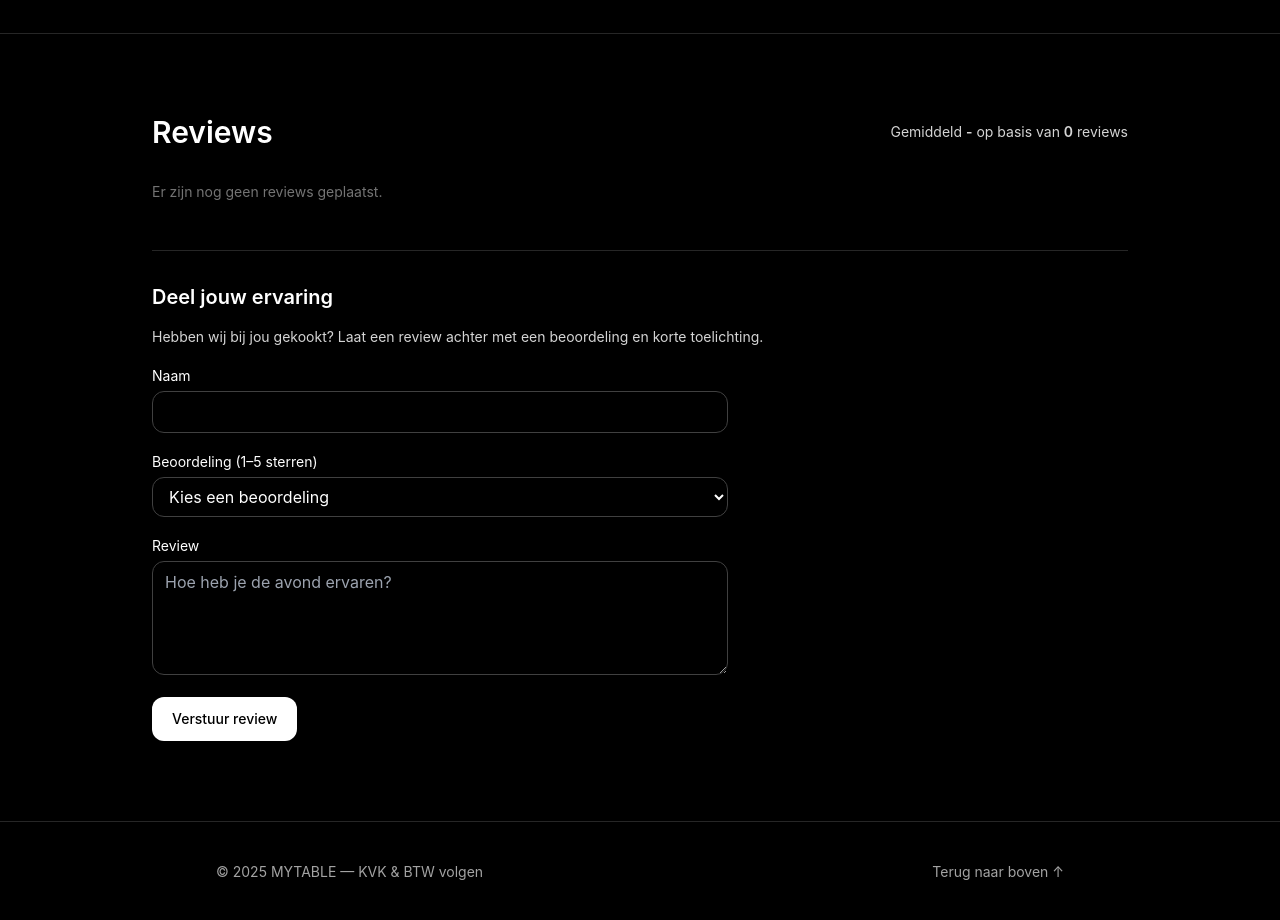
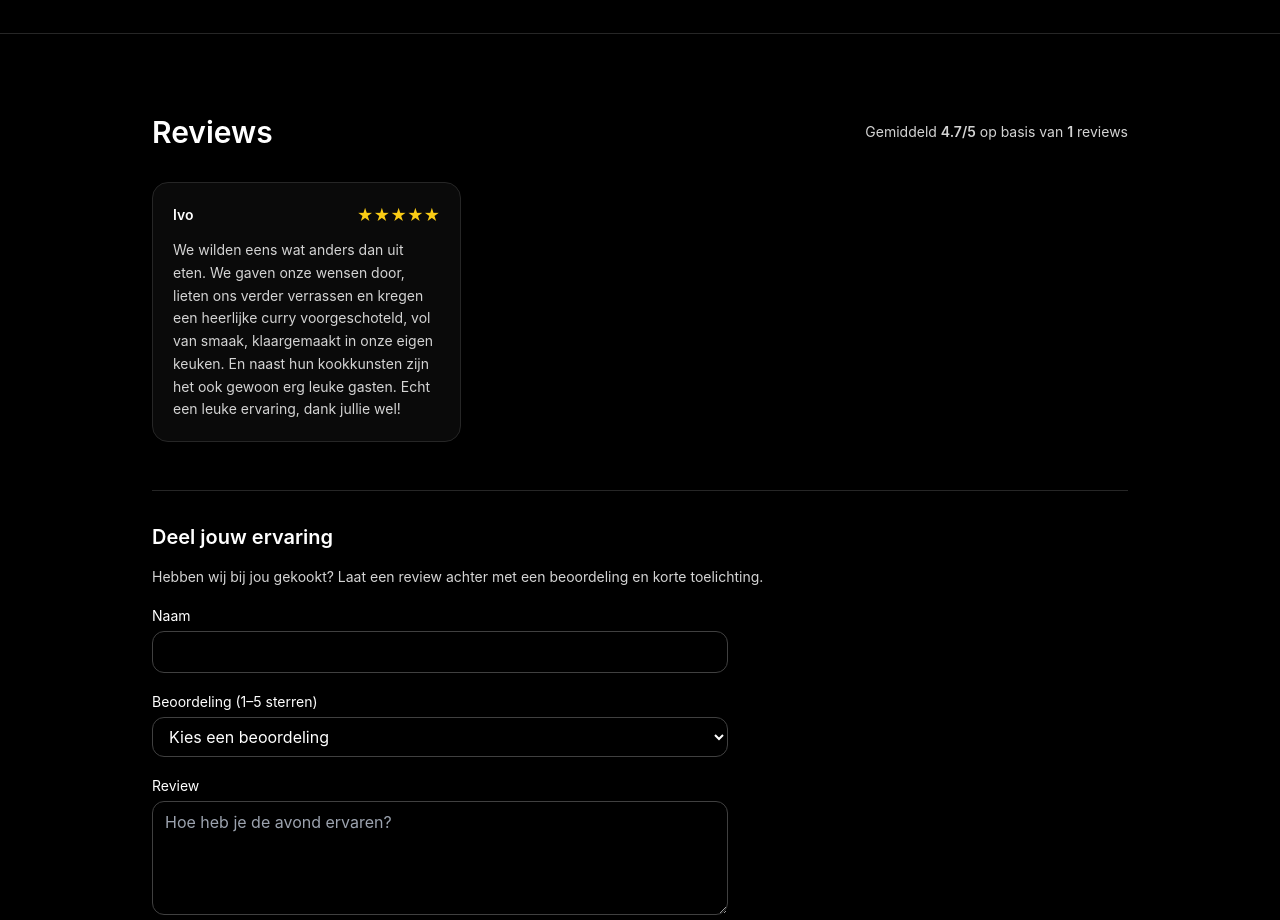
Before and after one commit to marienvermeij/MYtable, a React (Vite) app: page / in a window 1280 px wide. Shown: the part 1660-2580 px from the top of the page. Built offline with nearby package versions, Linux system fonts and the light colour scheme.

Commit message:
Initialize reviews array with a sample review
Added a sample review to the reviews array.

```diff
--- a/src/App.jsx
+++ b/src/App.jsx
@@ -1,8 +1,13 @@
 import React from "react";
 import "./App.css";
 
-// Lege array (jij kunt later handmatig reviews toevoegen)
-const reviews = [];
+const reviews = [
+  {
+    name: "Ivo",
+    rating: 5,
+    text: "We wilden eens wat anders dan uit eten. We gaven onze wensen door, lieten ons verder verrassen en kregen een heerlijke curry voorgeschoteld, vol van smaak, klaargemaakt in onze eigen keuken. En naast hun kookkunsten zijn het ook gewoon erg leuke gasten. Echt een leuke ervaring, dank jullie wel!",
+  },
+];
 
 function renderStars(rating) {
   return (
@@ -12,6 +17,7 @@ function renderStars(rating) {
     </span>
   );
 }
+
 
 function App() {
   return (
```
